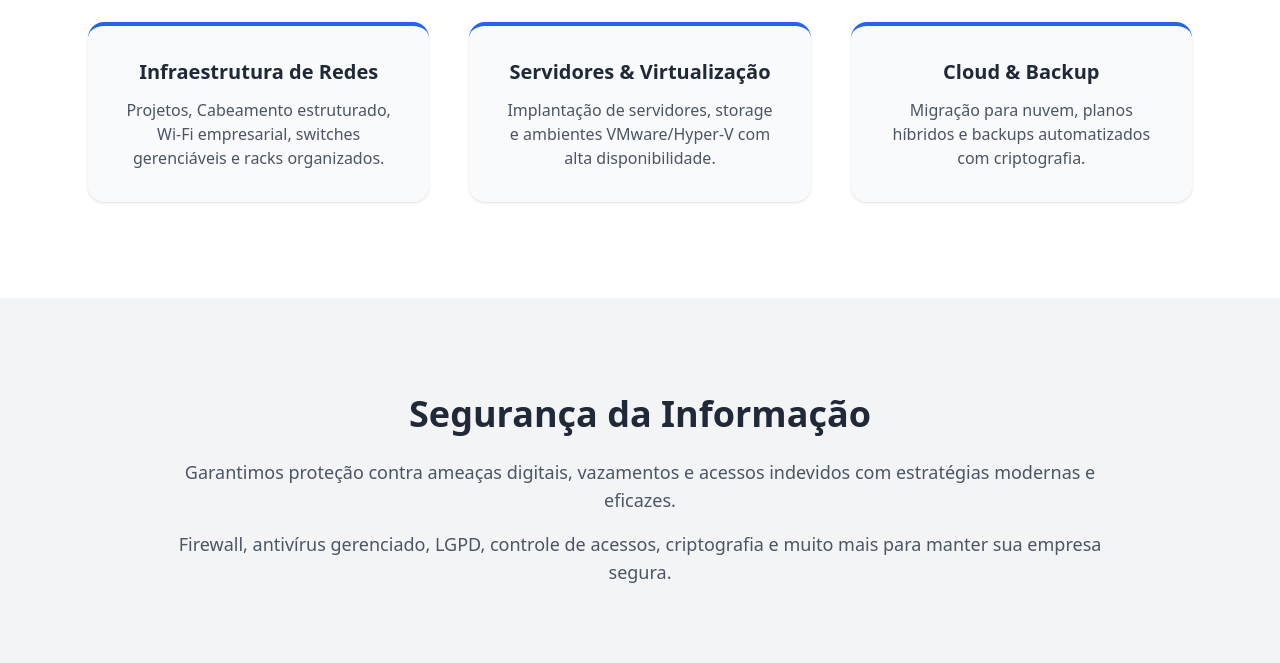
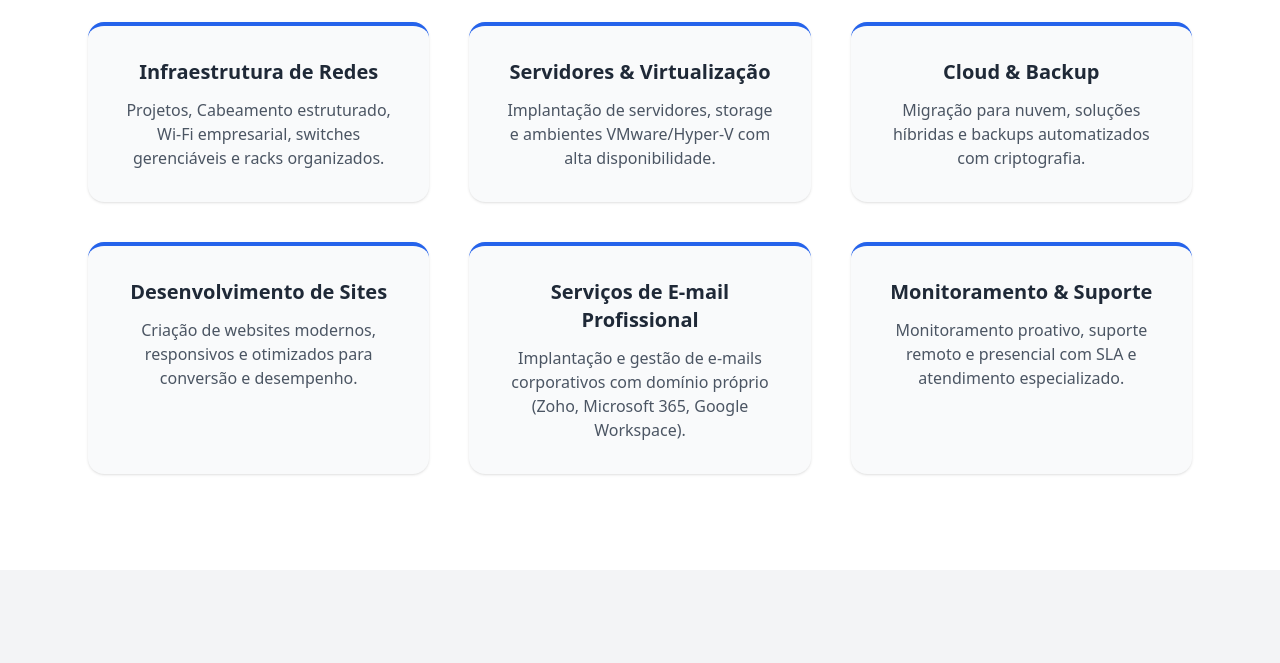
Before and after one commit to wftecnologia/wftecnologia.net.br, a plain HTML site: page index.html in a window 1280 px wide. Shown: the part 642-1305 px from the top of the page. Drawn offline with nearby package versions, Linux system fonts and the light colour scheme.

Commit message:
Add files via upload

```diff
--- a/index.html
+++ b/index.html
@@ -62,7 +62,19 @@
         </div>
         <div class="bg-gray-50 p-8 rounded-2xl shadow hover:shadow-xl transition border-t-4 border-blue-600">
           <h4 class="text-xl font-semibold mb-3">Cloud & Backup</h4>
-          <p class="text-gray-600">Migração para nuvem, planos híbridos e backups automatizados com criptografia.</p>
+          <p class="text-gray-600">Migração para nuvem, soluções híbridas e backups automatizados com criptografia.</p>
+        </div>
+        <div class="bg-gray-50 p-8 rounded-2xl shadow hover:shadow-xl transition border-t-4 border-blue-600">
+          <h4 class="text-xl font-semibold mb-3">Desenvolvimento de Sites</h4>
+          <p class="text-gray-600">Criação de websites modernos, responsivos e otimizados para conversão e desempenho.</p>
+        </div>
+        <div class="bg-gray-50 p-8 rounded-2xl shadow hover:shadow-xl transition border-t-4 border-blue-600">
+          <h4 class="text-xl font-semibold mb-3">Serviços de E-mail Profissional</h4>
+          <p class="text-gray-600">Implantação e gestão de e-mails corporativos com domínio próprio (Zoho, Microsoft 365, Google Workspace).</p>
+        </div>
+        <div class="bg-gray-50 p-8 rounded-2xl shadow hover:shadow-xl transition border-t-4 border-blue-600">
+          <h4 class="text-xl font-semibold mb-3">Monitoramento & Suporte</h4>
+          <p class="text-gray-600">Monitoramento proativo, suporte remoto e presencial com SLA e atendimento especializado.</p>
         </div>
       </div>
     </div>
```
